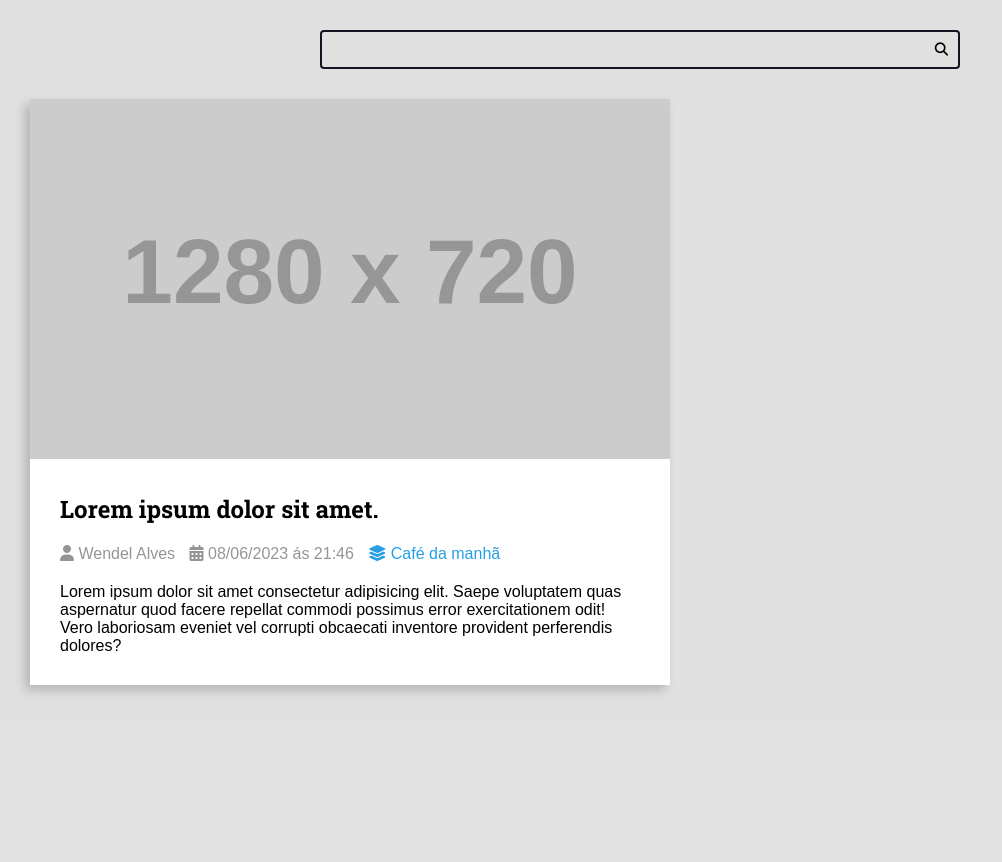
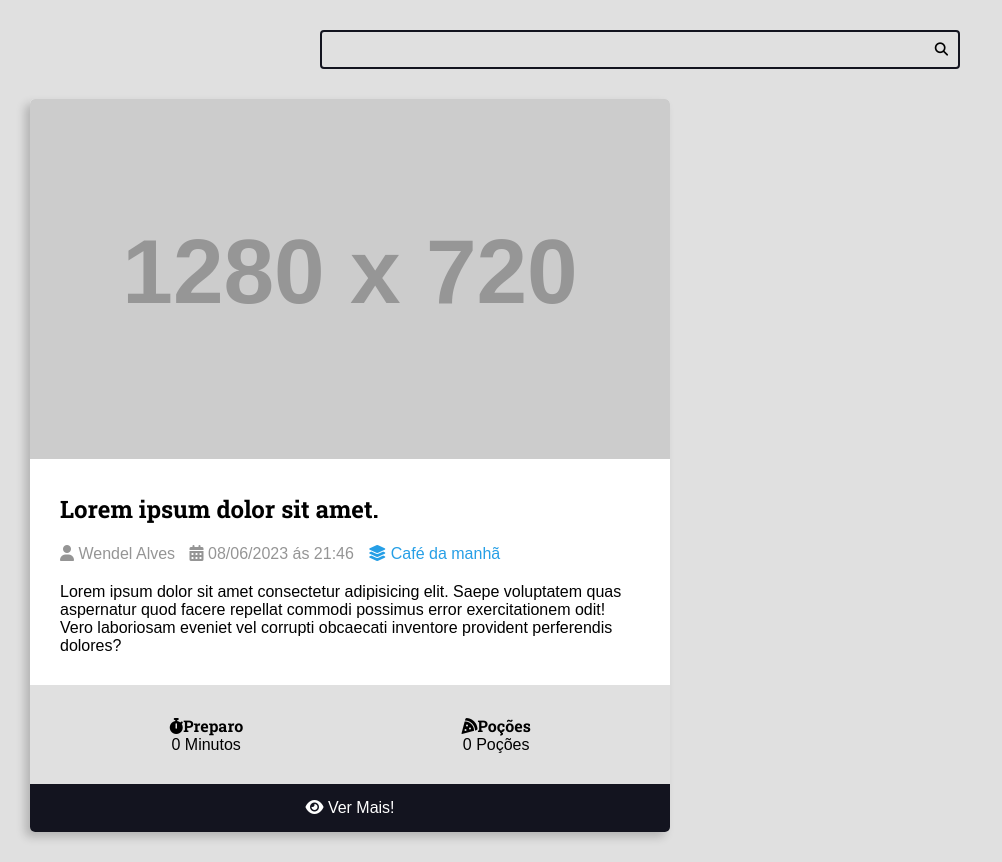
Before and after one commit to wendellast/Django, a Python web app: template recipes/templates/recipes/pages/home.html in a window 1280 px wide. Shown: the part 113-975 px from the top of the page, without its empty margins (0-1002 px from the left). Before the commit the page ends 828 px from the top, so only its background shows below. Run offline with Jinja, Linux system fonts and the light colour scheme; the template is opened without the code that fills it, so the values that code supplies are empty; some libraries are stand-ins or nearby versions.

Commit message:
recipe pronto

```diff
--- a/recipes/templates/recipes/partials/head.html
+++ b/recipes/templates/recipes/partials/head.html
@@ -186,6 +186,8 @@
     .recipe{
       background-color: var(--color-white);
       box-shadow: -5px 5px 10px rgba(0,0,0,0.2);
+      border-radius: .5rem;
+      overflow: hidden  ;
 
       /* animation */
       transform: scale(1);
@@ -236,6 +238,41 @@
       color: var(--color-gray-4);
       margin-right: 1rem;
     }
+
+    .recipe-meta-container{
+      display: flex;
+      flex-flow: row wrap;
+      padding: var(--spacing-gutter-medium);
+      background-color: var(--color-gray-1);
+    }
+
+    .recipe-meta{
+      display: flex;
+      flex-flow: column nowrap;
+      flex-shrink: 1;
+      flex-grow: 1;
+      text-align: center;
+    }
+
+    .recipe-meta-title{
+      font-size: 1.6rem;
+    }
+
+    .recipe-footer a{
+      display: block;
+      text-decoration: none;
+      color: var(--color-white);
+      text-align: center;
+      background-color: var(--color-primary-dark);
+      padding: 1.5rem var(--spacing-gutter-medium);
+
+      /* Animation */
+      transition: all 300ms ease-in-out;
+    }
+
+    .recipe-footer a:hover{
+      filter: brightness(2);
+    }
     /* MAIN */
 
   </style>
--- /dev/null
+++ b/recipes/templates/recipes/partials/recipe.html
@@ -0,0 +1,57 @@
+<div class="recipe-list-item recipe">
+  <div class="recipes-cover">
+    <img src="https://placehold.co/1280x720.png" alt="temp" />
+  </div>
+  <div class="recipe-title-container">
+    <h2 class="recipe-title">Lorem ipsum dolor sit amet.</h2>
+  </div>
+  <div class="recipe-author">
+    <span class="recipe-author-item">
+      <i class="fas fa-user"></i>
+      Wendel Alves
+    </span>
+
+    <span class="recipe-author-item">
+      <i class="fas fa-calendar-alt"></i>
+      08/06/2023 ás 21:46
+    </span>
+
+    <span class="recipe-author-item">
+      <a href="#">
+        <i class="fas fa-layer-group"></i>
+        <span>Café da manhã</span>
+      </a>
+    </span>
+  </div>
+
+  <div class="recipe-content">
+    <p>
+      Lorem ipsum dolor sit amet consectetur adipisicing elit. Saepe voluptatem
+      quas aspernatur quod facere repellat commodi possimus error exercitationem
+      odit! Vero laboriosam eveniet vel corrupti obcaecati inventore provident
+      perferendis dolores?
+    </p>
+  </div>
+
+  <div class="recipe-meta-container">
+    <div class="recipe-meta recipe-preparation">
+      <h3 class="recipe-meta-title"><i class="fas fa-stopwatch"></i>Preparo</h3>
+      <div class="recipe-meta-text">0 Minutos</div>
+    </div>
+
+    <div class="recipe-meta recipe-servings">
+      <h3 class="recipe-meta-title">
+        <i class="fas fa-pizza-slice"></i>Poções
+      </h3>
+
+      <div class="recipe-meta-text">0 Poções</div>
+    </div>
+  </div>
+
+  <footer class="recipe-footer">
+    <a href="#" class="recipe-read-more button button-dark button full-width">
+      <i class="fas fa-eye"></i>
+      <span>Ver Mais!</span>
+    </a>
+  </footer>
+</div>
```
Also changed, not shown: recipes/templates/recipes/pages/home.html (+1 -30 lines).
